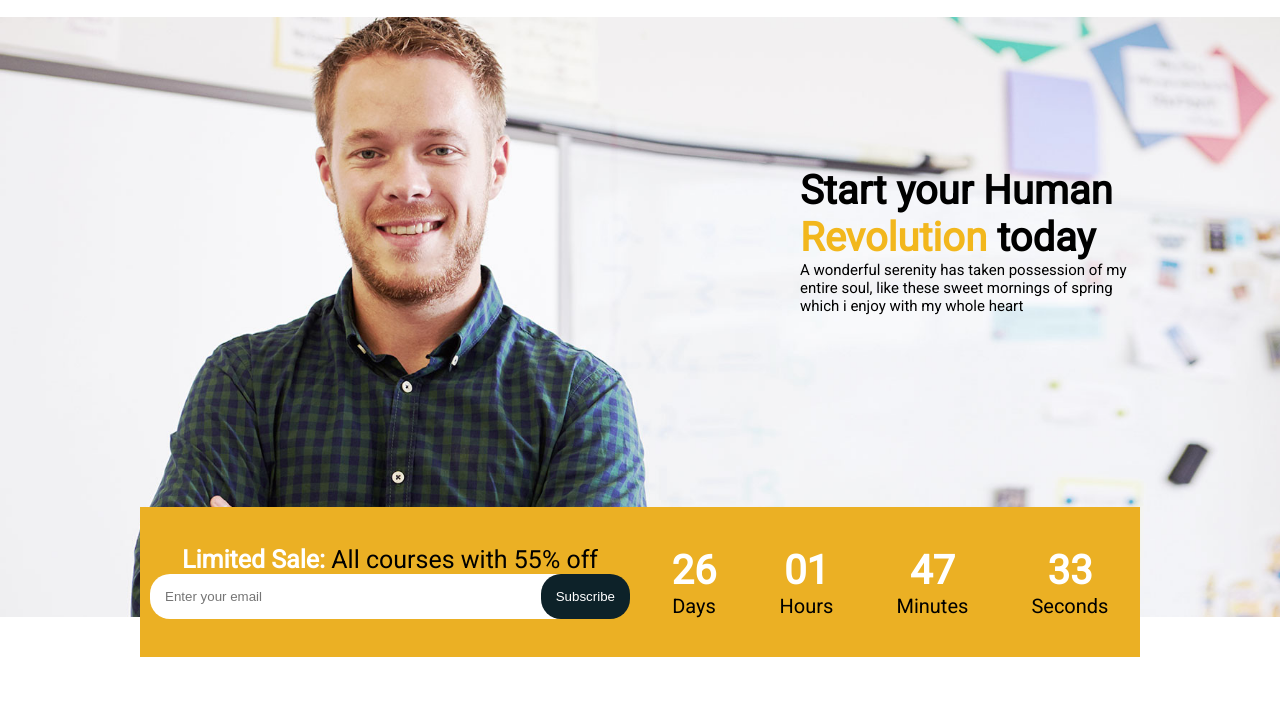
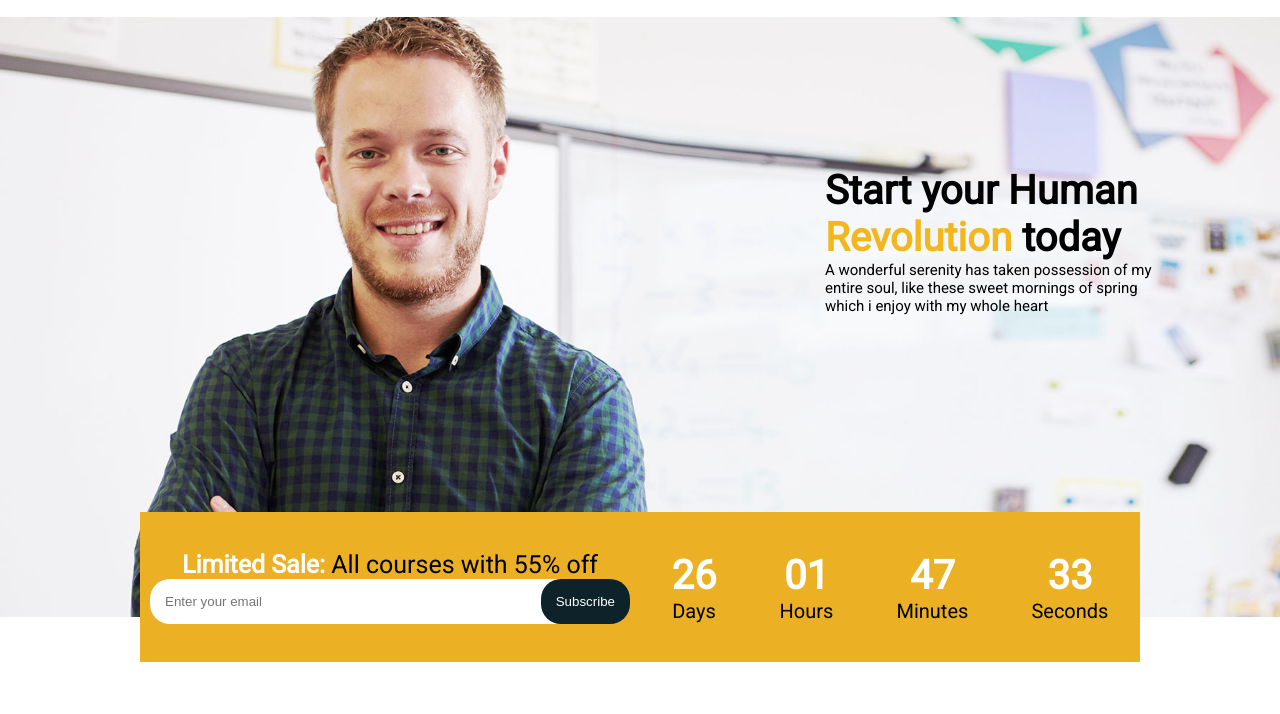
Before and after one commit to MarcoMihajlovic/proj-html-vuejs, a plain HTML site: page index.html in a window 1280 px wide. Shown: the part 63-777 px from the top of the page. Drawn offline with nearby package versions, Linux system fonts and the light colour scheme.

Commit message:
Fix per vari position

```diff
--- a/css/style.css
+++ b/css/style.css
@@ -95,11 +95,17 @@ header {
     position: relative;
 }
 
+.banner > .container  {
+    position: relative;
+    height: 100%;
+}
+
 .bannerText {
     position: absolute;
     width: 350px;
-    left: 800px;
+    right: 0;
     top: 150px;
+    z-index: 100;
 }
 
 .bannerText h1 {
@@ -115,7 +121,7 @@ header {
     background-color: #ebb024;
     height: 150px;
     width: 1000px;
-    bottom: -490px;
+    bottom: 105px;
     margin: 0 auto;
     display: flex;
     align-items: center;
--- a/index.html
+++ b/index.html
@@ -39,9 +39,11 @@
         <main>
             <!-- Banner -->
             <div class="banner">
-                <div class="bannerText">
-                    <h1>Start your Human <span style="color: #f2b71d;">Revolution</span> today</h1>
-                    <p>A wonderful serenity has taken possession of my entire soul, like these sweet mornings of spring which i enjoy with my whole heart</p>
+                <div class="container">
+                    <div class="bannerText">
+                        <h1>Start your Human <span style="color: #f2b71d;">Revolution</span> today</h1>
+                        <p>A wonderful serenity has taken possession of my entire soul, like these sweet mornings of spring which i enjoy with my whole heart</p>
+                    </div>
                 </div>
                 <div class="saleBanner">
                     <div class="saleBannerLeft">
```
